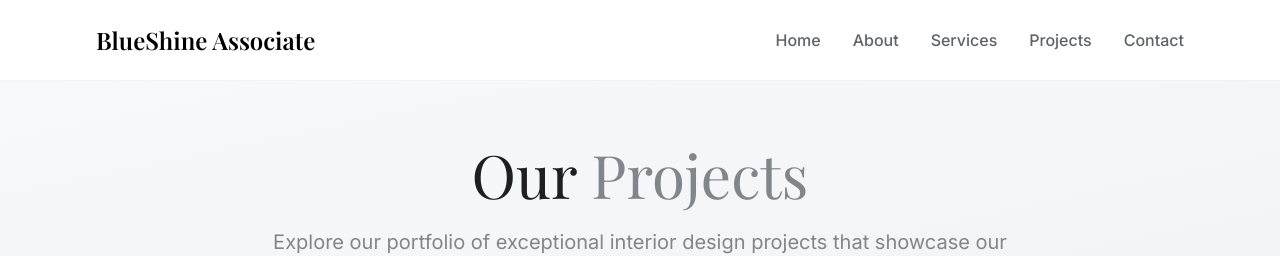
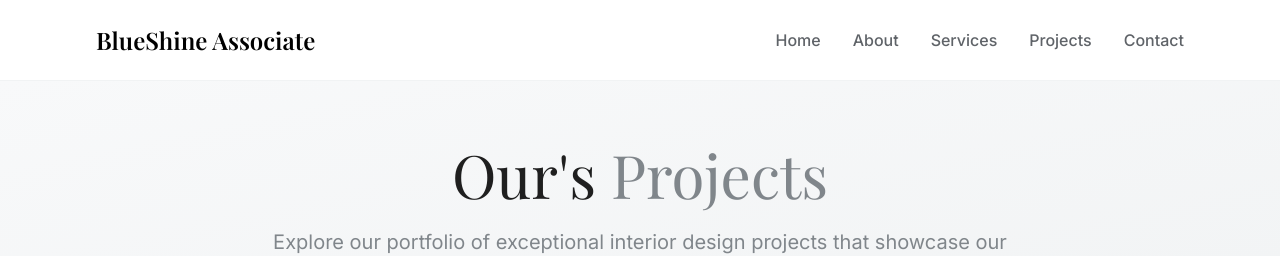
Before and after one commit to Shahid1309/My-Website, a Next.js app: page /projects in a window 1280 px wide. Shown: the top 256 px of the page. Built offline with nearby package versions, Linux system fonts and the light colour scheme; a web font is replaced by a local one.

Commit message:
hero compo

```diff
--- a/app/components/Projects/ProjectsHero.tsx
+++ b/app/components/Projects/ProjectsHero.tsx
@@ -3,7 +3,7 @@ export default function ProjectsHero() {
     <section className="section-padding bg-gradient-to-br from-gray-50 to-gray-100">
       <div className="max-w-7xl mx-auto text-center">
         <h1 className="heading-primary mb-6">
-          Our
+          Our's
           <span className="text-gray-600"> Projects</span>
         </h1>
         <p className="text-body text-xl max-w-3xl mx-auto">
```
